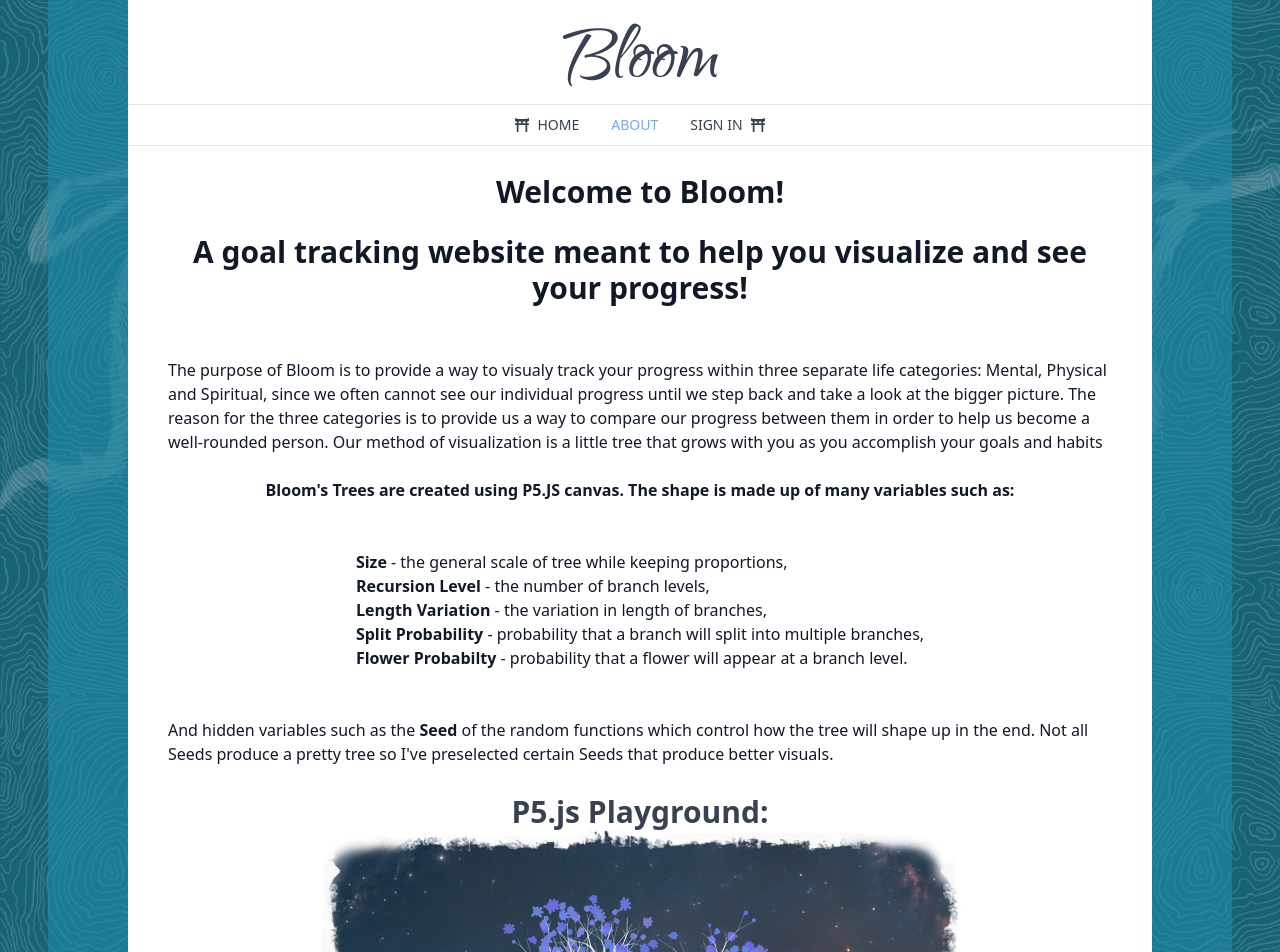
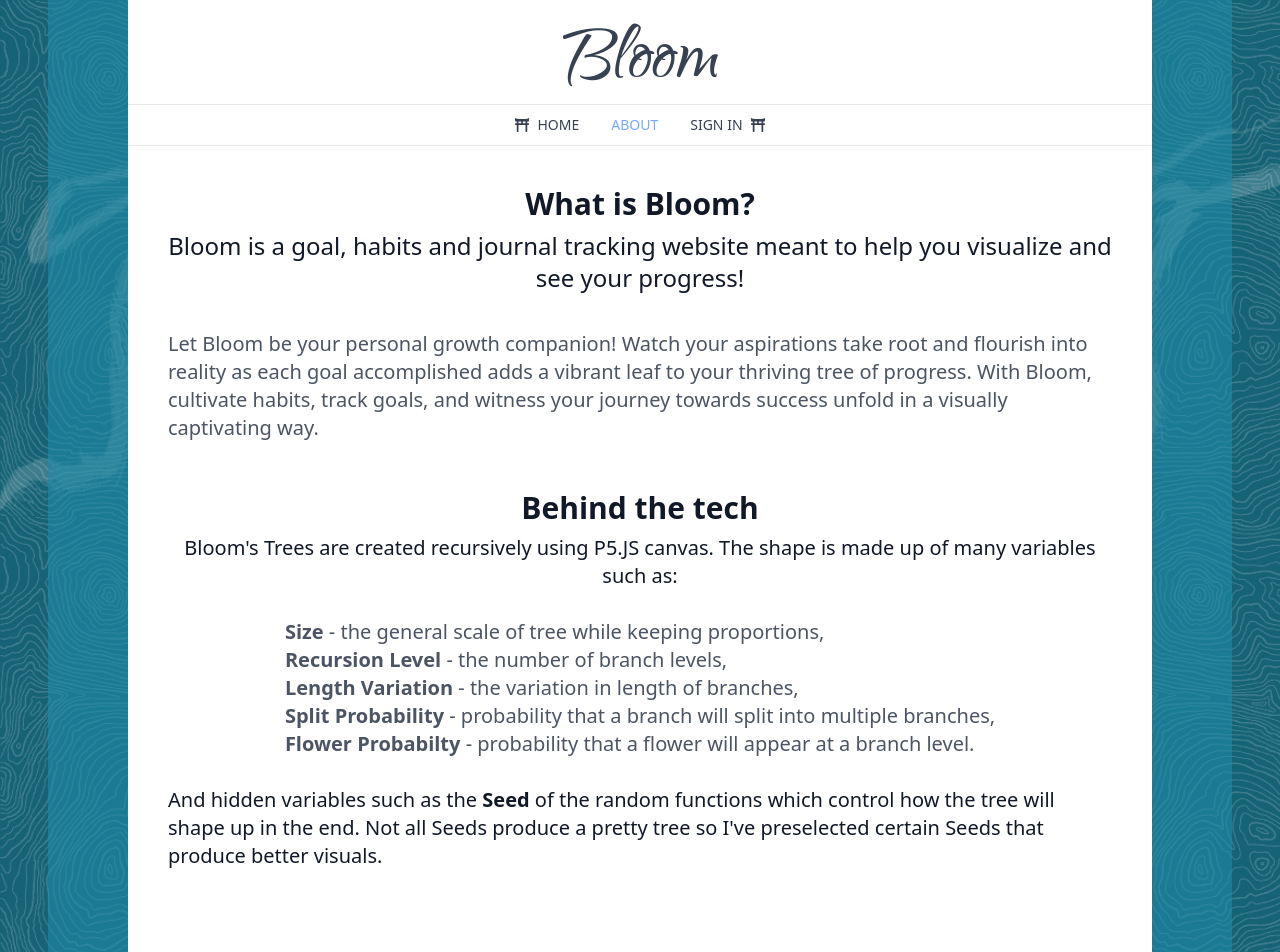
Before and after one commit to ShhmonDai/Bloom-V2---react-MERN, a React (Vite) app in the folder client/: page /about in a window 1280 px wide. Shown: the top 952 px of the page. Built offline with nearby package versions, Linux system fonts and the light colour scheme; no server answers.

Commit message:
added more variable options to the about section tree generator, change some descriptions

```diff
--- a/client/src/pages/About.jsx
+++ b/client/src/pages/About.jsx
@@ -22,11 +22,12 @@ export default function About() {
       slider_glow,
       slider_left,
       slider_middle,
-      slider_right;
+      slider_right,
+      slider_BG;
 
     var button_seed,
       button_hide,
-      button_newSeed,
+      button_nextSeed,
       button_randomParams,
       button_change;
 
@@ -43,6 +44,7 @@ export default function About() {
       label_colRight,
       label_colMiddle,
       label_glow,
+      label_BG,
       label_Count;
 
     var div_inputs;
@@ -57,12 +59,17 @@ export default function About() {
       rotRand,
       leafProb,
       leafProb2 = 0.01,
+      bgSliderValue,
       randSeed;
 
     let colLeft;
     let colMiddle;
     let colRight;
     let glow;
+
+    let backgroundImage1,
+    backgroundImage2,
+    backgroundImage3;
 
     var hide = true,
       prog = 1,
@@ -83,16 +90,16 @@ export default function About() {
 
     p.getHeight = (w) => {
       if (w <= 400) {
-        h = 330;
+        h = 400;
       }
 
       else if (w / 2 <= 650) {
-        h = w / 1.4;
+        h = w / 1.1;
 
       }
 
       if (w > 650) {
-        h = 450;
+        h = 720;
       }
     }
 
@@ -101,8 +108,8 @@ export default function About() {
     let treeScale = 1;
 
     p.getScale = (h) => {
-      if (h < 580) {
-        treeScale = (h / 580 - 0.1);
+      if (h < 720) {
+        treeScale = (h / 720 - 0.1);
       }
 
     }
@@ -111,8 +118,12 @@ export default function About() {
 
     const Y_AXIS = 1;
 
-    var backgroundImage = p.loadImage('SpiritTreeBackground.png');
+    p.preload = () => {
+      backgroundImage1 = p.loadImage('mindBG.png');
+      backgroundImage2 = p.loadImage('bodyBG.png');
+      backgroundImage3 = p.loadImage('spiritBG.png');
 
+    }
 
     p.setup = () => {
 
@@ -177,7 +188,7 @@ export default function About() {
       label_leafProb.parent("div_Settings");
 
       //Seed slider. Usable seeds: 80, 398
-      slider_seed = p.createSlider(80, 398, 80, 1);
+      slider_seed = p.createSlider(80, 1600, 192, 1);
       slider_seed.position();
       slider_seed.id('slidersIndex');
       slider_seed.parent("div_Settings");
@@ -185,8 +196,17 @@ export default function About() {
       label_seed.position();
       label_seed.parent("div_Settings");
 
+      button_nextSeed = p.createButton('Next Seed');
+      button_nextSeed.position(110);
+      button_nextSeed.parent("div_Settings");
+      button_nextSeed.id('nextSeedButton');
+      button_nextSeed.mousePressed(p.buttonNext = () => { slider_seed.value(slider_seed.value() + 1);
+        p.readInputs(true);
+       });
 
-      //Seed slider. Usable seeds: 80, 398
+
+
+      //Color sliders in RGB format. Left=R, Middle=G, Right=B
       slider_left = p.createSlider(1, 255, 235, 1);
       slider_left.position();
       slider_left.id('slidersIndex');
@@ -219,6 +239,14 @@ export default function About() {
       label_glow.position();
       label_glow.parent("div_Settings");
 
+      slider_BG = p.createSlider(1, 3, 3, 1);
+      slider_BG.position();
+      slider_BG.id('slidersIndex');
+      slider_BG.parent("div_Settings");
+      label_BG = p.createSpan('Background');
+      label_BG.position();
+      label_BG.parent("div_Settings");
+
       //Read inputs of sliders initial values ?
       slider_size.input(p.getInputs = () => { p.readInputs(true) });
       slider_level.input(p.getInputs = () => { p.readInputs(true) });
@@ -231,6 +259,7 @@ export default function About() {
       slider_middle.input(p.getInputs = () => { p.readInputs(true) });
       slider_right.input(p.getInputs = () => { p.readInputs(true) });
       slider_glow.input(p.getInputs = () => { p.readInputs(true) });
+      slider_BG.input(p.getInputs = () => { p.readInputs(true) });
 
 
       button_seed = p.createButton('Grow');
@@ -244,10 +273,6 @@ export default function About() {
       button_hide.parent("buttonHolder");
       button_hide.id('hideButton');
       button_hide.mousePressed(p.buttonHide = () => { p.showHide() });
-
-      let task_done = false;
-      let last_done = 0;
-
 
       p.readInputs(false);
       p.startGrow();
@@ -302,6 +327,10 @@ export default function About() {
       colMiddle = slider_middle.value();
       colRight = slider_right.value();
 
+      bgSliderValue = slider_BG.value();
+
+      console.log('randSeed:' + randSeed);
+
       glow = slider_glow.value();
 
       if (updateTree && !growing) {
@@ -331,7 +360,19 @@ export default function About() {
       p.clear();
       //p.background(220, 0);
 
-      p.background(backgroundImage);
+      if (bgSliderValue === 1) {
+        p.background(backgroundImage1);
+      }
+
+      if (bgSliderValue === 2) {
+        p.background(backgroundImage2);
+      }
+
+      if (bgSliderValue === 3) {
+        p.background(backgroundImage3);
+      }
+
+
       //p.background('#ffffff');
       //p.setGradient(0, 0, w, h, colorTop, colorBottom, Y_AXIS);
 
@@ -339,7 +380,7 @@ export default function About() {
       //p.stroke('#2b4e46');
 
 
-      p.translate(w / 2, h);
+      p.translate(w / 2, h / 1.27);
 
 
 
@@ -359,6 +400,8 @@ export default function About() {
         return;
 
       p.randomSeed(seed);
+
+
 
       var seed1 = p.random(1000),
         seed2 = p.random(1000);
@@ -517,57 +560,59 @@ export default function About() {
   return (
     <div className='w-full min-h-screen dark:bg-white pb-20'>
 
-      <div className='text-md flex flex-col items-center justify-center mx-auto gap-6 max-w-5xl px-5 sm:px-10 text-left text-gray-900 dark:text-gray-400 dark:bg-black dark:bg-opacity-40'>
+      <div className='text-md flex flex-col items-center justify-center mx-auto gap-2 max-w-5xl px-5 sm:px-10 text-left text-gray-900 dark:text-gray-400 dark:bg-black dark:bg-opacity-40'>
 
-        <h1 className='text-3xl dark:text-white font-semibold text-center mt-7 '>
-          Welcome to Bloom!
+        <h1 className='text-3xl dark:text-white font-semibold text-center mt-10 '>
+          What is Bloom?
         </h1>
 
-        <h1 className='text-3xl dark:text-white font-semibold text-center mb-7 '>
-          A goal tracking website meant to help you visualize and see your progress!
-        </h1>
-        <p>
-          The purpose of Bloom is to provide a way to visualy track your progress within three separate life categories: Mental, Physical and Spiritual,
-          since we often cannot see our individual progress until we step back and take a look at the bigger picture. The reason for the three categories
-          is to provide us a way to compare our progress between them in order to help us become a well-rounded person. Our method of visualization is a little
-          tree that grows with you as you accomplish your goals and habits
+        <h2 className='text-2xl dark:text-white text-center '>
+          Bloom is a goal, habits and journal tracking website meant to help you visualize and see your progress!
+        </h2>
+
+        <p className='text-xl text-gray-600 mt-7'>
+          Let Bloom be your personal growth companion! Watch your aspirations take root and flourish into reality
+          as each goal accomplished adds a vibrant leaf
+          to your thriving tree of progress. With Bloom, cultivate habits, track goals,
+          and witness your journey towards success unfold in a visually captivating way.
         </p>
 
-        <p className='font-bold'>Bloom's Trees are created using P5.JS canvas. The shape is made up of many variables such as: <br /> <br /></p>
+        <h1 className='text-3xl dark:text-white font-semibold text-center mt-10 '>
+          Behind the tech
+        </h1>
 
-        <p className='text-left px-5 sm:px-10'>
+        <h2 className='text-xl dark:text-white text-center '>Bloom's Trees are created recursively using P5.JS canvas. The shape is made up of many variables such as: </h2>
+
+        <p className='text-xl py-5 text-gray-600 text-left px-5'>
           <b>Size</b> - the general scale of tree while keeping proportions, <br />
           <b>Recursion Level</b> - the number of branch levels, <br />
           <b>Length Variation</b> - the variation in length of branches, <br />
           <b>Split Probability</b> - probability that a branch will split into multiple branches, <br />
-          <b>Flower Probabilty</b> - probability that a flower will appear at a branch level.<br /> <br />
+          <b>Flower Probabilty</b> - probability that a flower will appear at a branch level.<br />
         </p>
 
-        <p>And hidden variables such as the <b>Seed</b> of the random functions which control how the tree will shape up in the end.
-          Not all Seeds produce a pretty tree so I've preselected certain Seeds that produce better visuals.</p>
+        <h2 className='text-xl dark:text-white '>And hidden variables such as the <b>Seed</b> of the random functions which control how the tree will shape up in the end.
+          Not all Seeds produce a pretty tree so I've preselected certain Seeds that produce better visuals.</h2>
 
       </div>
 
-      <h1 className='text-3xl dark:text-white font font-semibold text-center mt-7 '>
-        P5.js Playground:
+      <h1 className='text-3xl dark:text-white font font-semibold text-center mt-20 '>
+        Try out the Tree creator:
       </h1>
+      <h2 className='text-xl dark:text-white text-center mb-10'>
+        Click on Variables to open options. Click grow to see the tree grow in real time.
+      </h2>
 
       {/* Intro Container */}
       <div className='dark:bg-white dark:bg-opacity-100 mx-auto flex flex-col justify-center'>
 
         <div id="treeHolder" className='bg-white flex justify-center items-center'></div>
-        <div id="underTree" className='mt-[-1px] flex justify-center items-center bg-white'>
-          <img src="/SpiritUnderTree.png" alt='under tree picture' />
-        </div>
 
         <div id="buttonHolder" className='mb-10'>
           <div id="sliderHolder"></div>
         </div>
       </div>
 
-      <h1 className='text-3xl dark:text-white font font-semibold text-center my-10 '>
-        Create your own tree!
-      </h1>
   </div>
   );
 }
```
